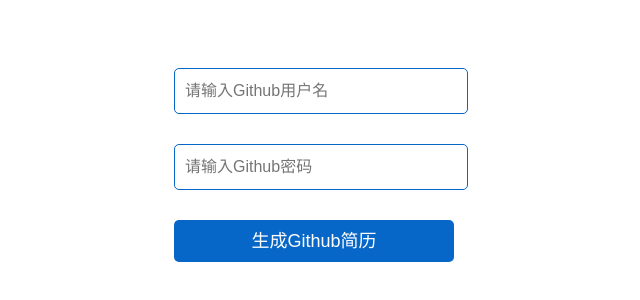
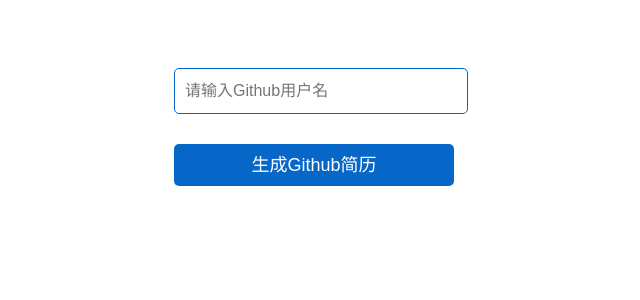
Before and after one commit to wangfulin/Github-Resume, a website: page view/home/index_index.html in a window 1280 px wide. Shown: the part 162-462 px from the top of the page, without its empty margins (316-956 px from the left). Drawn offline with Linux system fonts and the light colour scheme; files that its build step writes are made by us from their sources.

Commit message:
remove password field

```diff
--- a/view/home/index_index.html
+++ b/view/home/index_index.html
@@ -10,7 +10,7 @@
     <!-- 提交表单开始-->
     <form action="/home/index/resume" method="post">
       <input class="field" type="input" placeholder="请输入Github用户名" name="username" />
-      <input class="field" type="password" placeholder="请输入Github密码" name="password" />
+      <!-- <input class="field" type="password" placeholder="请输入Github密码" name="password" /> -->
       <input class="subBtn" type="submit" value="生成Github简历" />
     </form>
     <!-- 提交表单结束 -->
```
